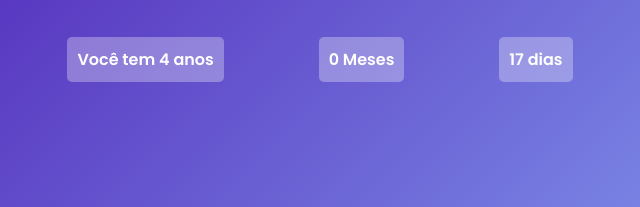
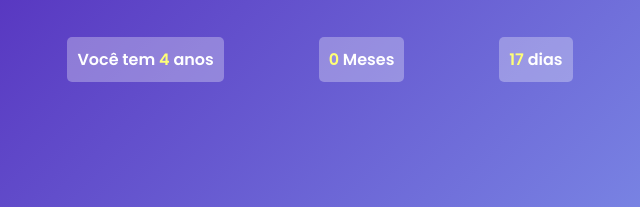
Before and after one commit to ThalissonDev01/CalculadoraDeIdade, a plain HTML site: page index.html in a window 1280 px wide. Both pictures are taken after typing "2020-01-15" into the empty fields and a click on the button "Calculator". Shown: the part 486-693 px from the top of the page, 116-756 px from the left. Drawn offline with Linux system fonts and the light colour scheme.

Commit message:
resposta do calendario estilizada

```diff
--- a/src/js/script.js
+++ b/src/js/script.js
@@ -46,9 +46,9 @@ function calculateAge() {
         y3--;
     }
 
-    result.innerHTML = `Você tem ${y3} anos`;
-    result2.innerHTML = `${m3} Meses `;
-    result3.innerHTML = `${d3} dias`;
+    result.innerHTML = `Você tem <span>${y3}</span> anos`;
+    result2.innerHTML = `<span>${m3}</span> Meses `;
+    result3.innerHTML = `<span>${d3}</span> dias`;
 }
 
 function getDaysInMonth(year, month) {
--- a/src/style/style.css
+++ b/src/style/style.css
@@ -82,6 +82,10 @@
     font-weight: 600;
 }
 
+.results span {
+    color: #ffff76;
+}
+
 #result,
 #result2,
 #result3 {
```
